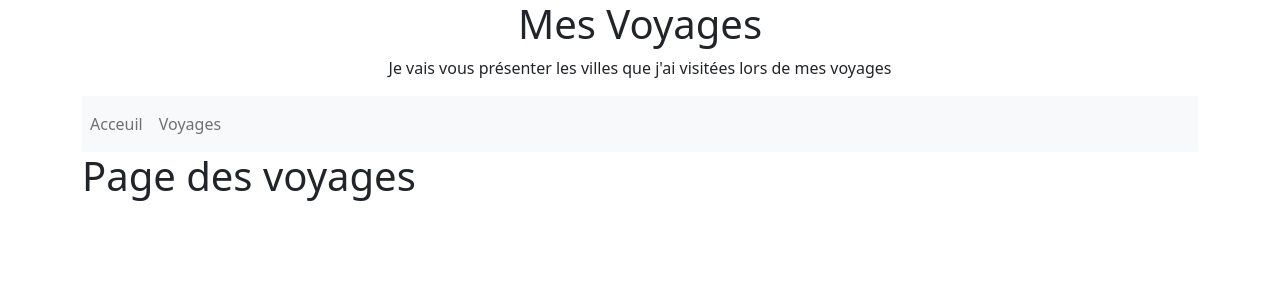
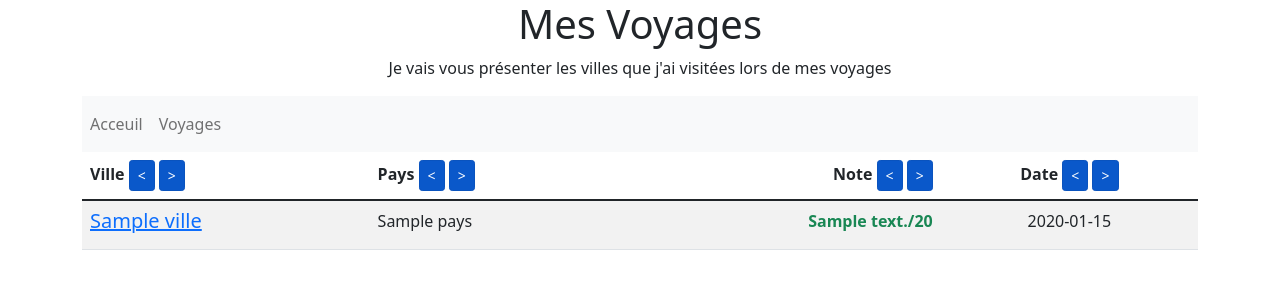
Before and after one commit to Doryansio/mesvoyages, a Symfony app: template templates/pages/voyages.html.twig in a window 1280 px wide. Shown: the top 300 px of the page. Run offline with Twig, Linux system fonts and the light colour scheme; the template is opened without the code that fills it: most values are stand-ins (such as "Sample title", 1, 10 or a date in 2020); some libraries are stand-ins or nearby versions.

Commit message:
phase 8 et 9: ORM ( affichage en colonnes des informations provenant de la BDD et tri des enregistrements )

```diff
--- a/templates/pages/voyages.html.twig
+++ b/templates/pages/voyages.html.twig
@@ -1,5 +1,60 @@
 {% extends "basefront.html.twig" %}
 
 {% block body %}
-    <h1> Page des voyages </h1>
+    <table class='table table-striped'>
+        <thead>
+            <tr>
+                <th class='text-left' scope='col'>
+                    Ville
+                    <a href='{{ path('voyages.sort', {champ:'ville', ordre:'ASC'}) }}' class='btn btn-primary btn-sm active' role='button' aria-pressed='true'><</a>
+                    <a href='{{ path('voyages.sort', {champ:'ville', ordre:'DESC '}) }}' class='btn btn-primary btn-sm active' role='button' aria-pressed='true'>></a>
+                </th>
+                <th class='text-left' scope='col'>
+                    Pays
+                    <a href='{{ path('voyages.sort', {champ:'pays', ordre:'ASC'}) }}' class='btn btn-primary btn-sm active' role='button' aria-pressed='true'><</a>
+                    <a href='{{ path('voyages.sort', {champ:'pays', ordre:'DESC '}) }}' class='btn btn-primary btn-sm active' role='button' aria-pressed='true'>></a>
+                </th>
+                <th class='text-end' scope='col'>
+                    Note
+                    <a href='{{ path('voyages.sort', {champ:'note', ordre:'ASC'}) }}' class='btn btn-primary btn-sm active' role='button' aria-pressed='true'><</a>
+                    <a href='{{ path('voyages.sort', {champ:'note', ordre:'DESC '}) }}' class='btn btn-primary btn-sm active' role='button' aria-pressed='true'>></a>
+                </th>
+                <th class='text-center' scope='col'>
+                    Date
+                    <a href='{{ path('voyages.sort', {champ:'datecreation', ordre:'ASC'}) }}' class='btn btn-primary btn-sm active' role='button' aria-pressed='true'><</a>
+                    <a href='{{ path('voyages.sort', {champ:'datecreation', ordre:'DESC '}) }}' class='btn btn-primary btn-sm active' role='button' aria-pressed='true'>></a>
+                </th>
+            </tr>
+        </thead>
+        <tbody>
+            {% for visite in visites %}
+                <tr>
+                    <td>
+                        <h5 class='text-primary'>
+                            <a href='#'>{{ visite.ville }}</a>
+                        </h5>
+                    </td>
+                    <td>
+                        {{ visite.pays }}
+                    </td>
+                    <td class='text-end'>
+                        <strong>
+                            {% if visite.note<10 %}
+                                <div class='text-danger'>
+                                    {{ visite.note }}/20
+                                </div>
+                            {% else %}
+                                <div class='text-success'>
+                                    {{ visite.note }}/20
+                                </div>
+                            {% endif %}
+                        </strong>
+                    </td>
+                    <td class='text-center'>
+                        {{ visite.datecreationstring }}
+                    </td>
+                </tr>
+            {% endfor %}
+        </tbody>
+    </table>
 {% endblock %}
```
Also changed, not shown: src/Controller/VoyagesController.php (+34 -2 lines), src/Entity/Visite.php (+9 -0 lines), src/Repository/VisiteRepository.php (+13 -0 lines).
